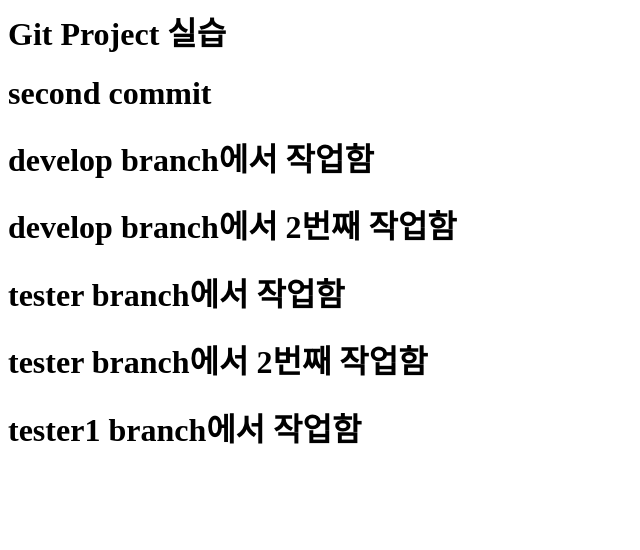
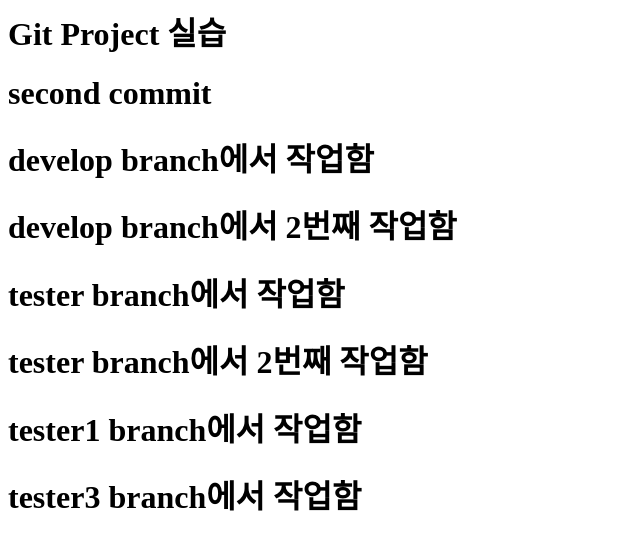
Before and after one commit to syscrypto/git_Project_OSS5, a plain HTML site: page index.html in a window 1280 px wide. Shown: the whole page, without its empty margins (0-640 px from the left). Drawn offline with Linux system fonts and the light colour scheme.

Commit message:
tester3 commit

```diff
--- a/index.html
+++ b/index.html
@@ -14,6 +14,7 @@
 
         <h1>tester1 branch에서 작업함</h1>
 
+        <h1>tester3 branch에서 작업함</h1>
 
     </body>
 </html>
```
